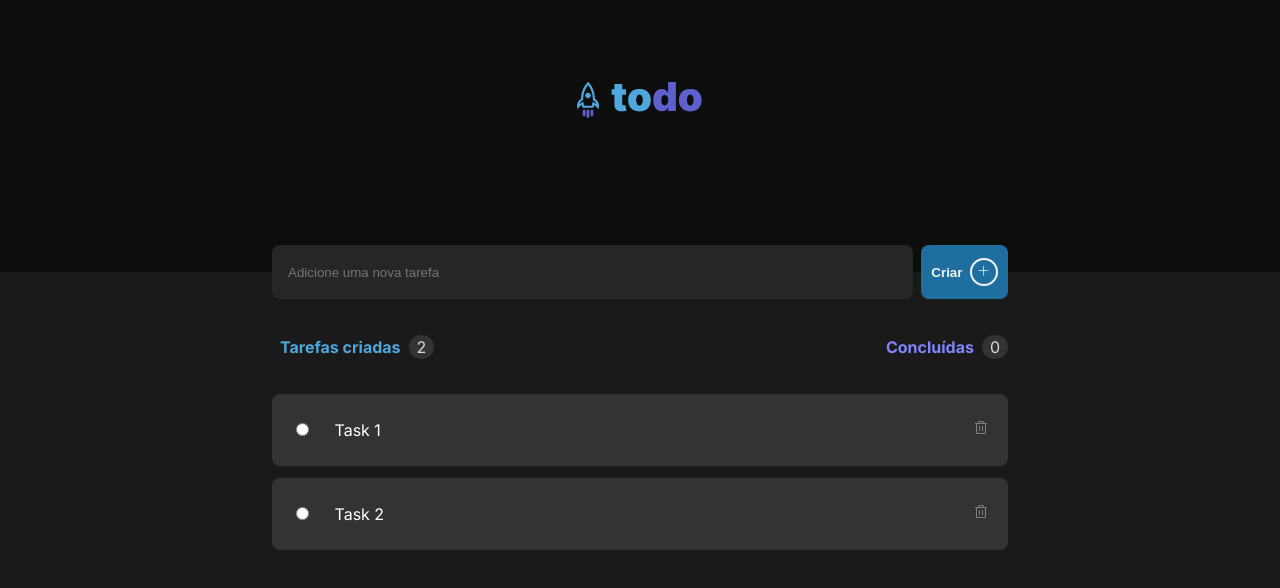
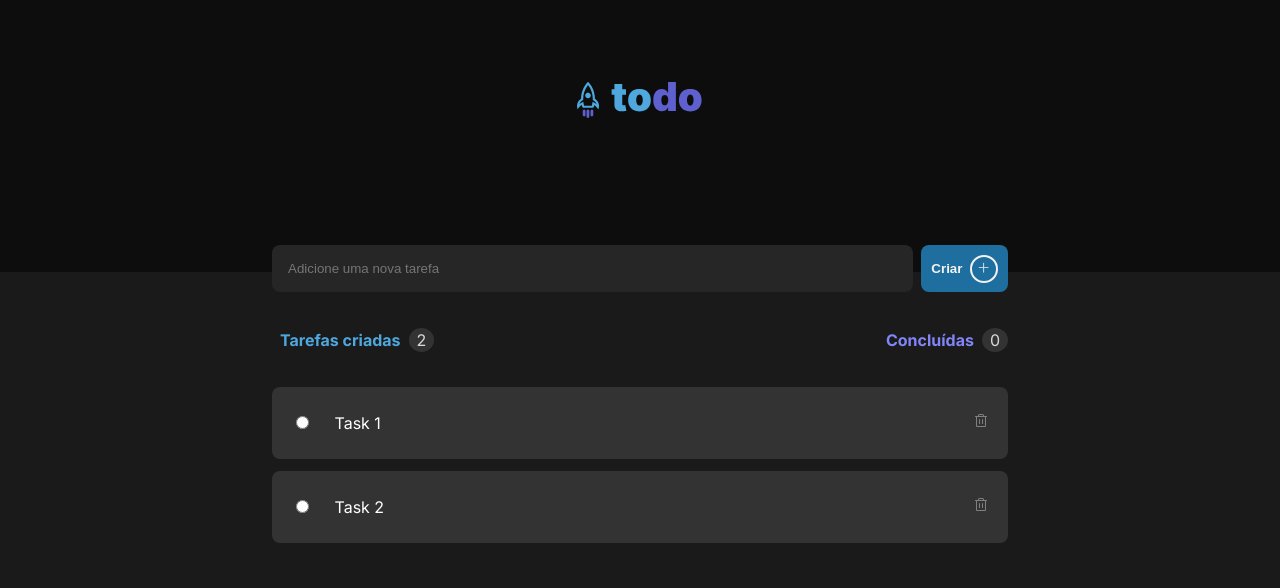
Before and after one commit to leandroaroberto/todo-list, a React (Vite) app: page / in a window 1280 px wide. Shown: the top 588 px of the page. Built offline with nearby package versions, Linux system fonts and the light colour scheme; the HTML template or start-up script is replaced by a standard one.

Commit message:
Fix input z-index

```diff
--- a/src/components/Tasks/NewTask.module.css
+++ b/src/components/Tasks/NewTask.module.css
@@ -10,7 +10,7 @@ main {
     justify-content: space-between;
     gap: 8px;
     width: 736px;
-    height: 54PX;
+    /* height: 54PX; */
 }
 
 .container input {
@@ -21,6 +21,7 @@ main {
     border-radius: 8px;
     padding: 1rem;
     size: 1rem;
+    z-index: 10;
 }
 
 .container button {
```
